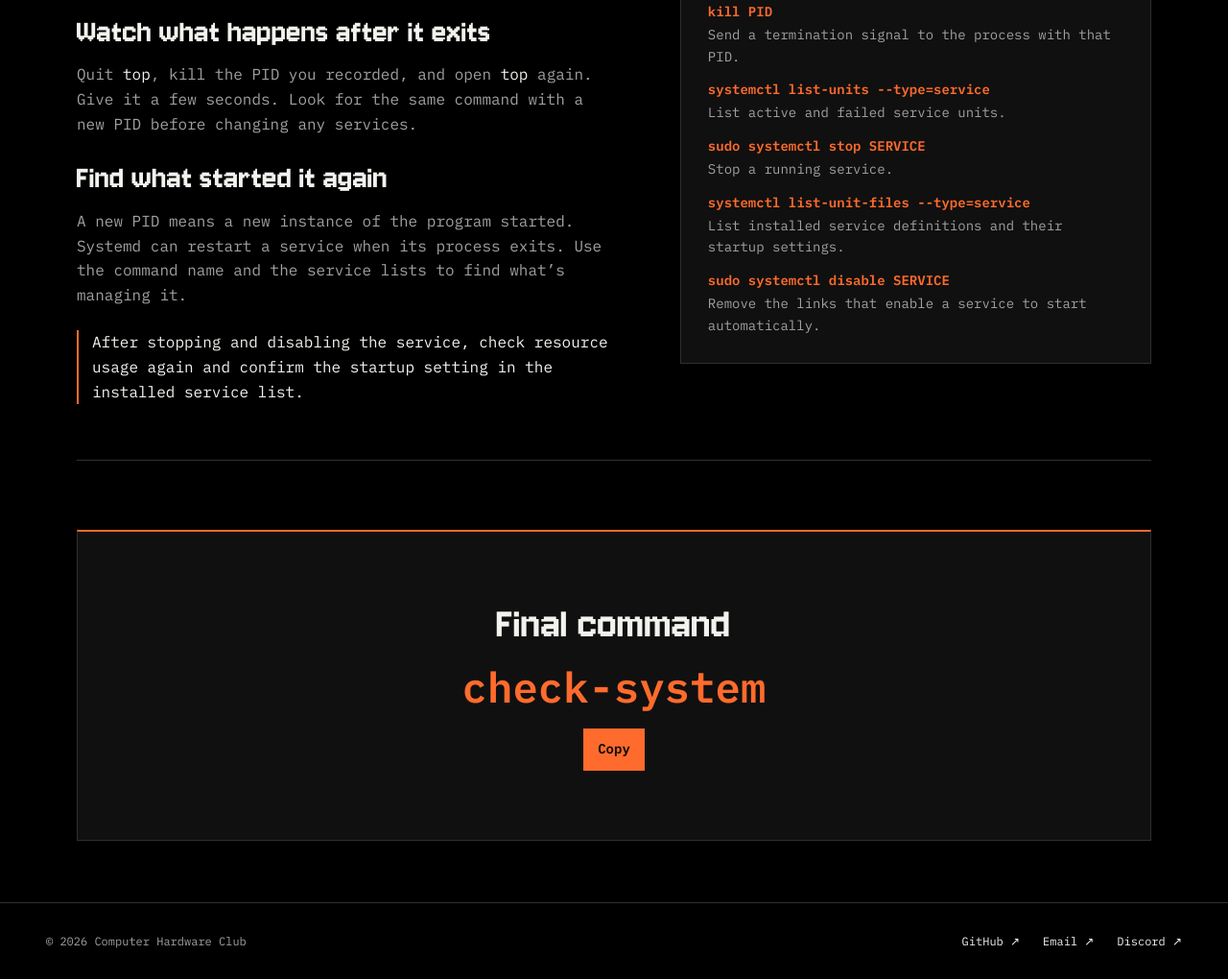
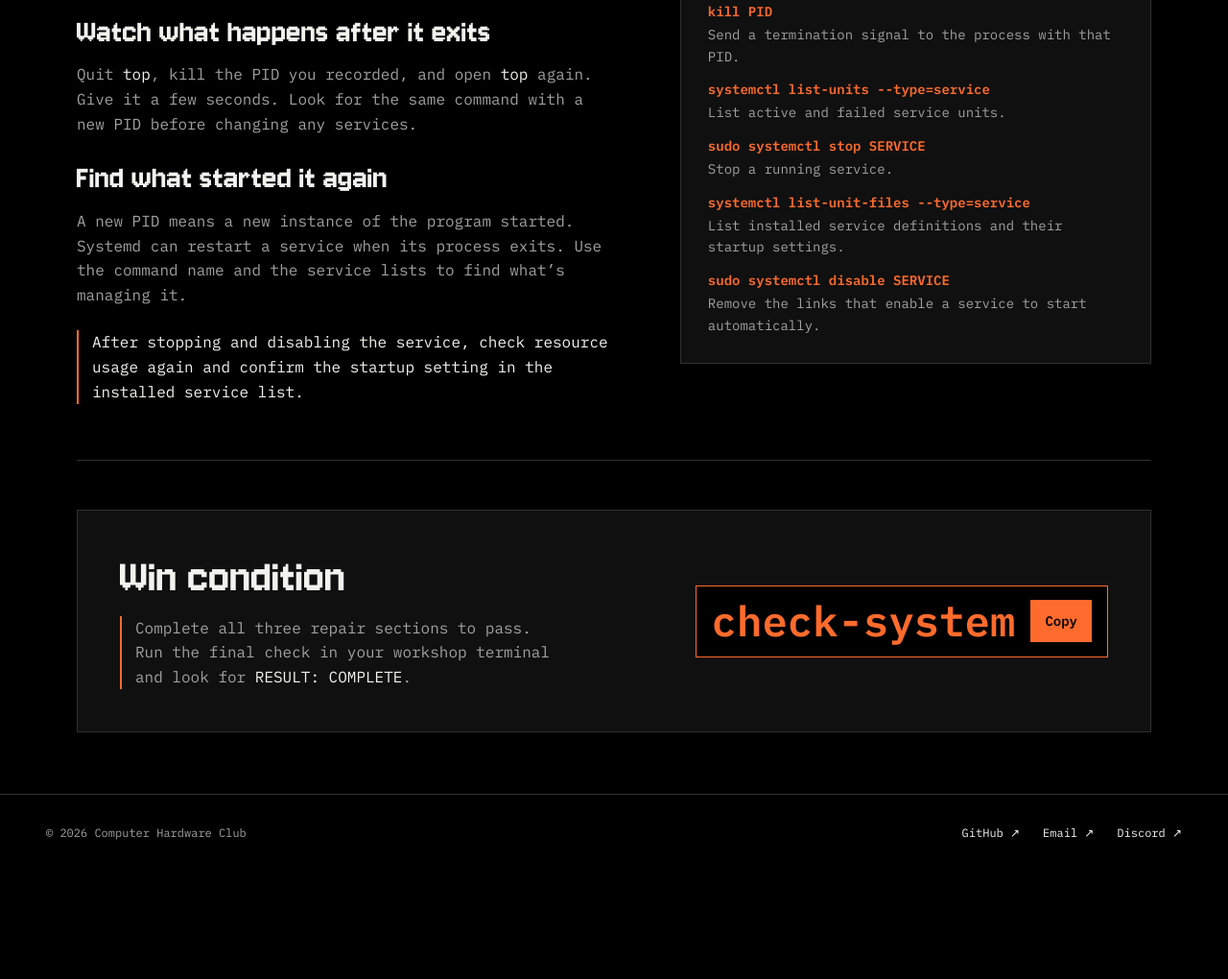
Before and after one commit to Computer-Hardware-Club/computerhardwareclub.org, a website: page workshops/retep.html in a window 1280 px wide. Shown: the part 2523-3543 px from the top of the page at 96% size. After the commit the page ends 3430 px from the top, so only its background shows below. Drawn offline with Linux system fonts and the light colour scheme.

Commit message:
Show the win condition beside the final command

```diff
--- a/styles/retep.css
+++ b/styles/retep.css
@@ -216,30 +216,46 @@ body .retep-page {
 }
 
 .retep-finish {
-  margin-top: clamp(32px, 6vw, 72px);
-  padding: clamp(30px, 6vw, 72px) 16px;
+  display: grid;
+  grid-template-columns: minmax(0, 1fr) auto;
+  align-items: center;
+  gap: clamp(18px, 4vw, 44px);
+  margin-top: clamp(28px, 4vw, 52px);
+  padding: clamp(18px, 3.5vw, 44px);
   border: 1px solid var(--line);
-  border-top: 2px solid var(--accent);
   background: #101010;
-  text-align: center;
 }
 
 .retep-finish h2 {
-  font-size: clamp(1.875rem, 4vw, 3rem);
+  font-size: clamp(2rem, 4vw, 3.25rem);
+}
+
+.retep-finish .retep-win-rule {
+  max-width: 48ch;
+  margin-top: 14px;
+  padding-left: 14px;
+  border-left: 2px solid var(--accent);
+}
+
+.retep-finish-command {
+  min-width: 0;
 }
 
 .retep-check-content {
   display: flex;
-  flex-direction: column;
+  flex-wrap: wrap;
   align-items: center;
-  gap: 18px;
-  margin-top: 18px;
+  justify-content: space-between;
+  gap: 10px 16px;
+  padding: 12px 16px;
+  border: 1px solid var(--accent);
+  background: var(--bg);
 }
 
 .retep-check-content code {
   max-width: 100%;
   color: var(--accent);
-  font-size: clamp(1.75rem, 4vw, 2.75rem);
+  font-size: clamp(1.5rem, 4vw, 2.75rem);
   font-weight: 600;
   line-height: 1.1;
   overflow-wrap: anywhere;
@@ -261,7 +277,7 @@ body .retep-page {
 }
 
 .retep-page .retep-copy-status {
-  margin-inline: auto;
+  margin-top: 8px;
   font-size: 0.875rem;
 }
 
@@ -278,7 +294,8 @@ body .retep-page {
 
 @media (max-width: 780px) {
   .retep-mission,
-  .retep-stage {
+  .retep-stage,
+  .retep-finish {
     grid-template-columns: minmax(0, 1fr);
   }
 }
--- a/workshops/retep.html
+++ b/workshops/retep.html
@@ -205,12 +205,17 @@
   </section>
 
   <section class="retep-finish" aria-labelledby="finish-title">
-    <h2 id="finish-title">Final command</h2>
-    <div class="retep-check-content">
-      <code id="retep-check-command">check-system</code>
-      <button type="button" id="retep-copy-check" class="retep-copy-button" aria-label="Copy check-system command" hidden>Copy</button>
+    <div>
+      <h2 id="finish-title">Win condition</h2>
+      <p class="retep-win-rule">Complete all three repair sections to pass. Run the final check in your workshop terminal and look for <code>RESULT: COMPLETE</code>.</p>
     </div>
-    <p id="retep-copy-status" class="retep-copy-status" role="status"></p>
+    <div class="retep-finish-command">
+      <div class="retep-check-content">
+        <code id="retep-check-command">check-system</code>
+        <button type="button" id="retep-copy-check" class="retep-copy-button" aria-label="Copy check-system command" hidden>Copy</button>
+      </div>
+      <p id="retep-copy-status" class="retep-copy-status" role="status"></p>
+    </div>
   </section>
 </main>
 
```
